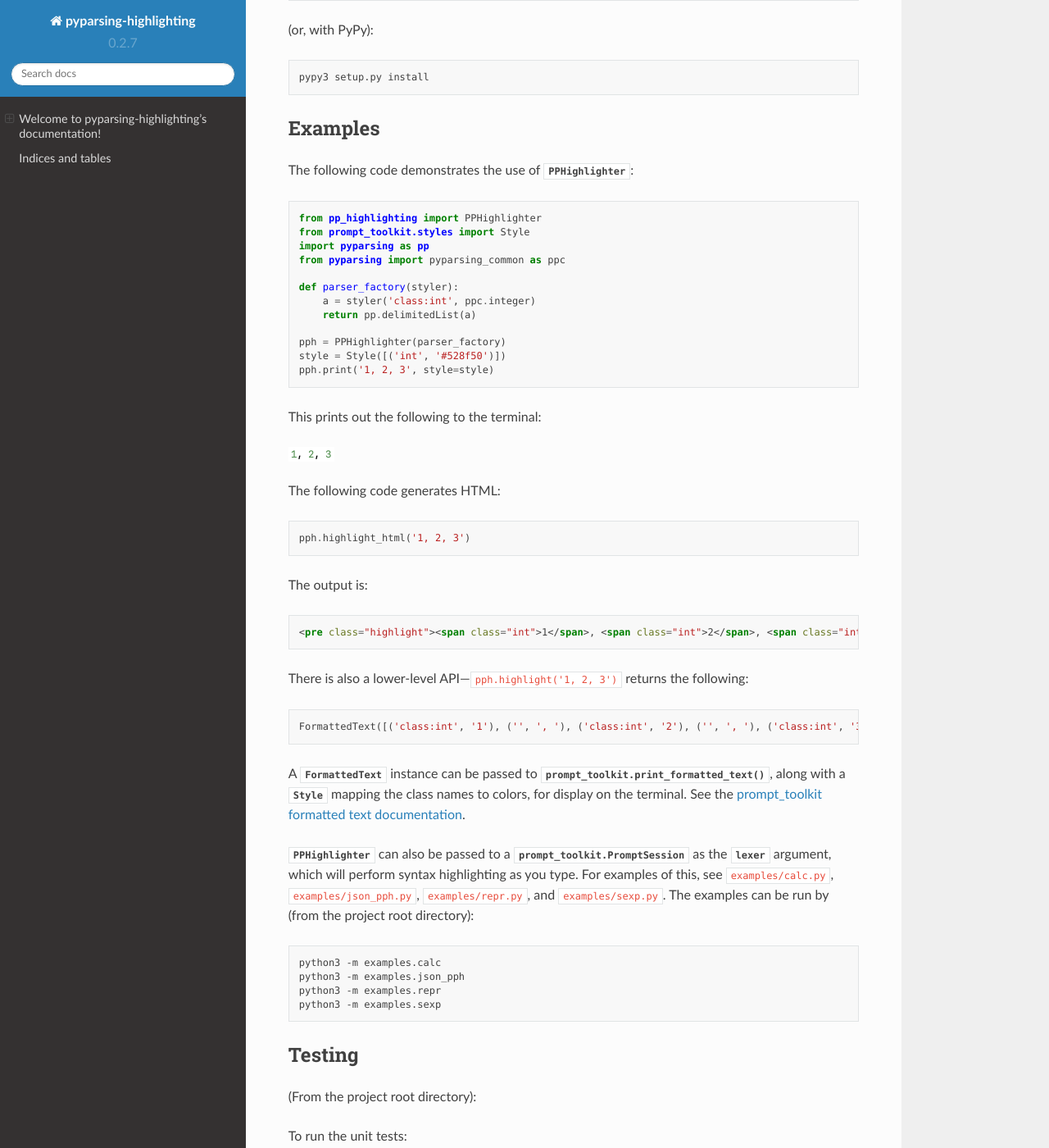
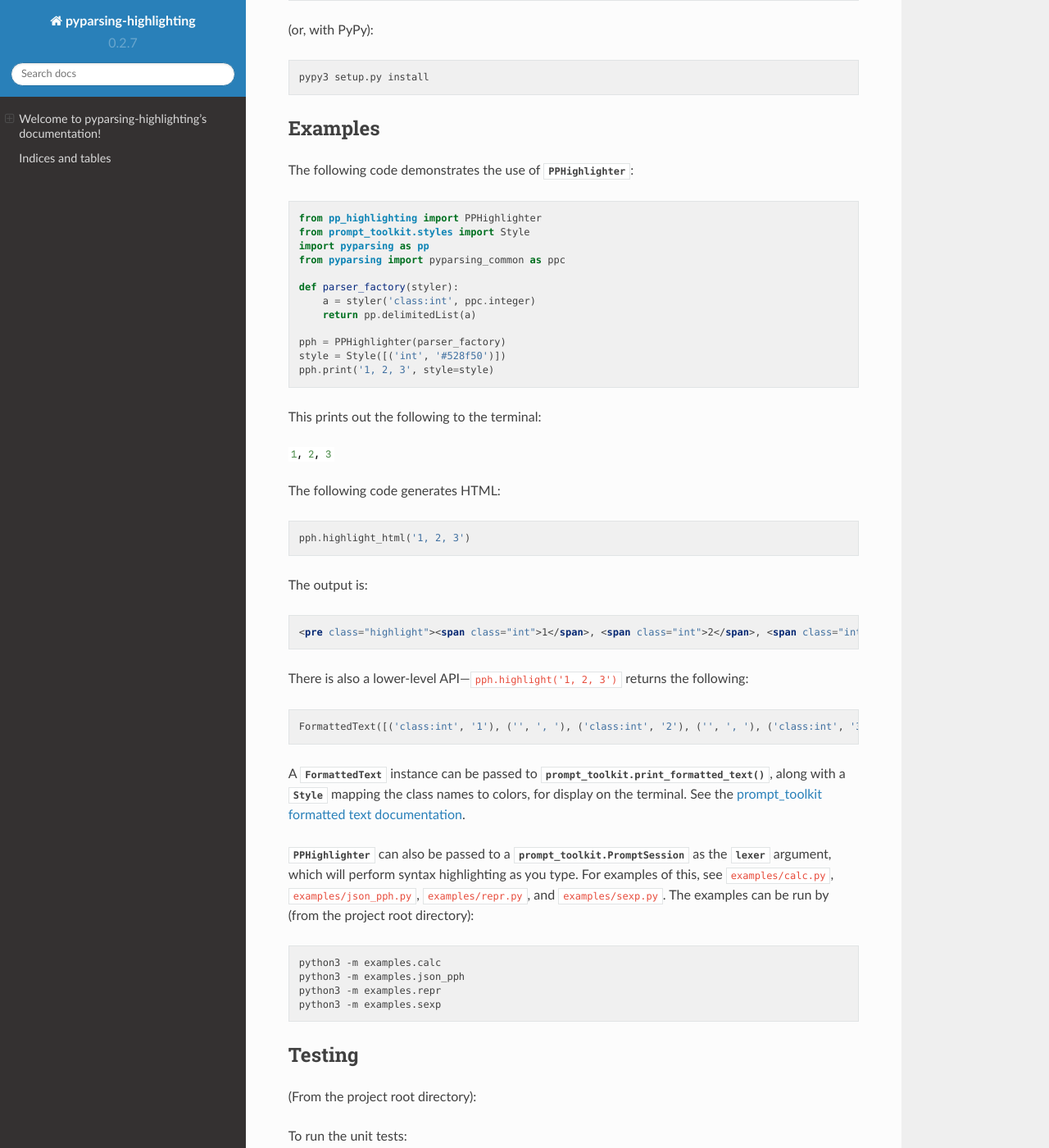
Before and after one commit to crowsonkb/pyparsing-highlighting, a Sphinx documentation site: the page built from docs/source/index.rst, in a window 1280 px wide and 1400 px high, scrolled down 1018 px. Shown: the whole window at 82% size. Built offline with Sphinx 7.4.7 and the Read the Docs theme 2.0.0, drawn with Linux system fonts in a browser that asks for light colours.

Commit message:
Use 'friendly' syntax theme in generated docs

```diff
--- a/docs/source/conf.py
+++ b/docs/source/conf.py
@@ -71,7 +71,7 @@ language = None
 exclude_patterns = []
 
 # The name of the Pygments (syntax highlighting) style to use.
-pygments_style = 'default'
+pygments_style = 'friendly'
 
 smartquotes = True
 highlight_language = 'python3'
```
